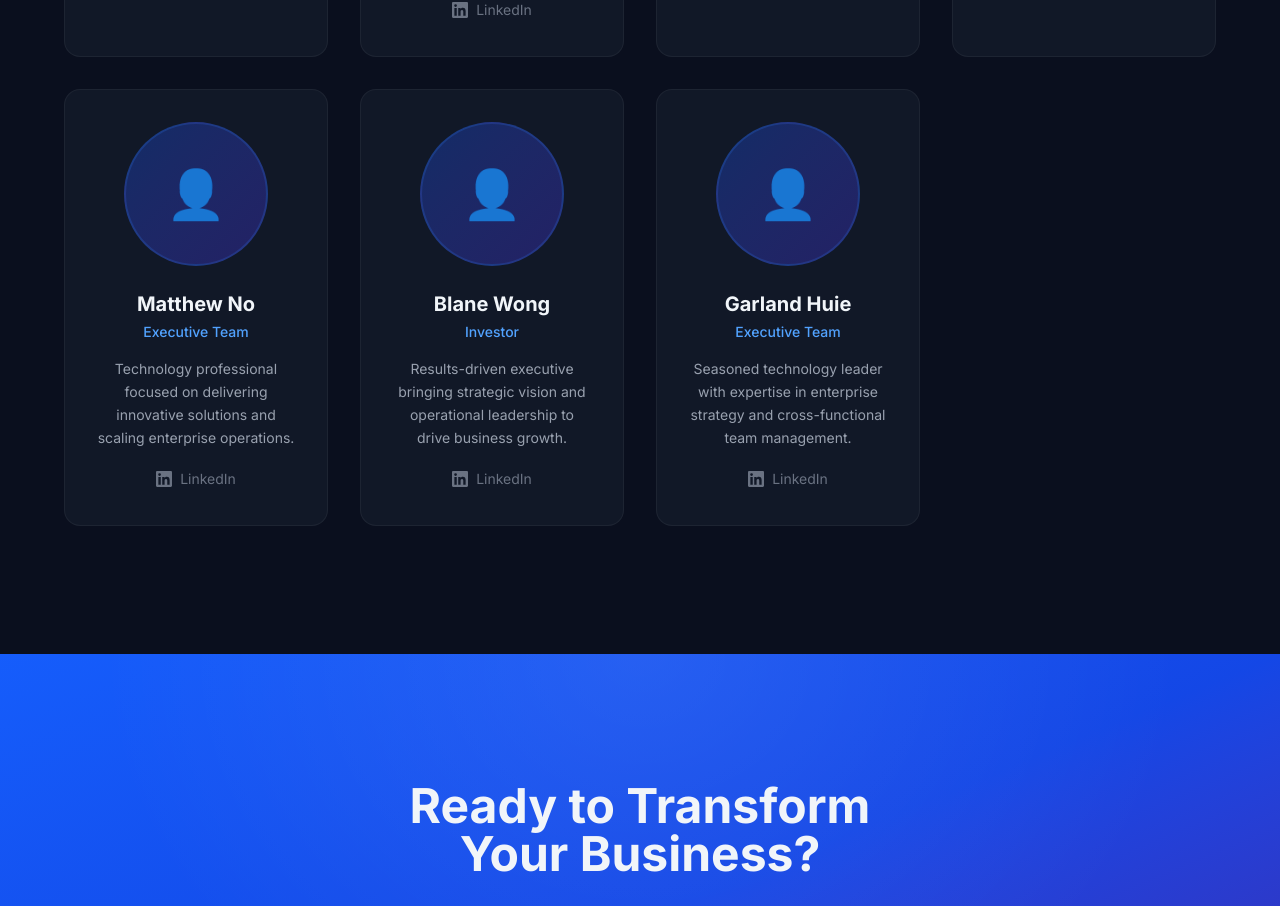
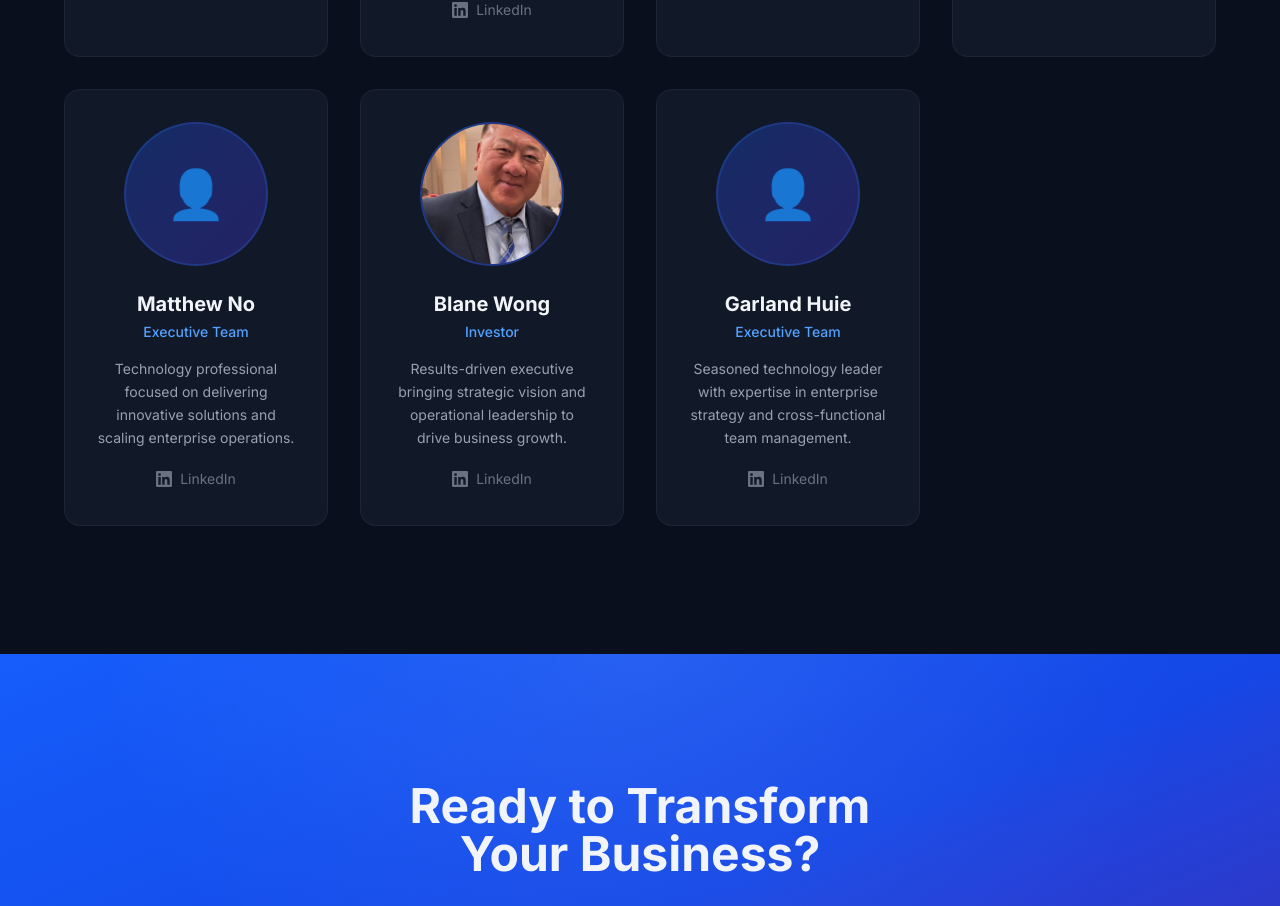
Before and after one commit to mikeno119/kodanet-site, a Next.js app: page / in a window 1280 px wide. Shown: the part 4618-5524 px from the top of the page. Built offline with nearby package versions, Linux system fonts and the light colour scheme.

Commit message:
Add Blane Wong photo

```diff
--- a/src/app/page.tsx
+++ b/src/app/page.tsx
@@ -269,7 +269,7 @@ const founders = [
     name: "Blane Wong",
     role: "Investor",
     bio: "Results-driven executive bringing strategic vision and operational leadership to drive business growth.",
-    image: null,
+    image: "/blane-wong.jpg",
     linkedin: "#",
   },
   {
```
Also changed, not shown: public/blane-wong.jpg (added).
